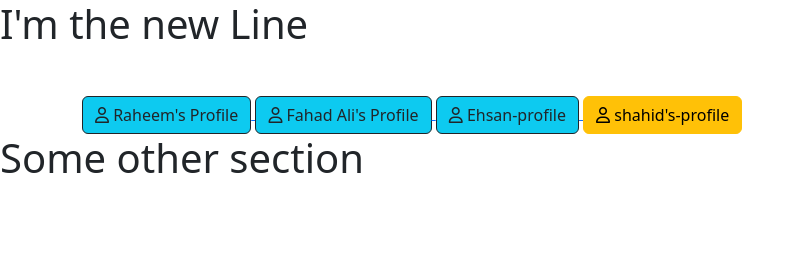
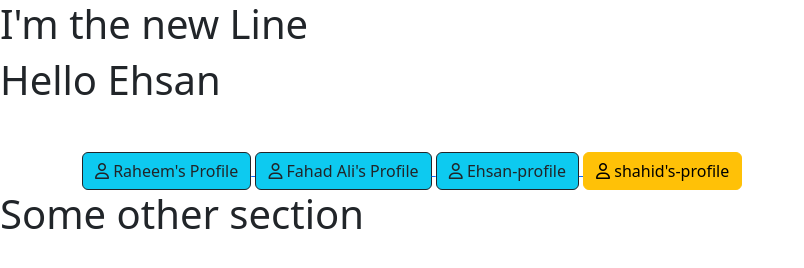
Before and after one commit to khurramIlyas/MyFirstProject, a plain HTML site: page index.html in a window 1280 px wide. Shown: the whole page, without its empty margins (0-804 px from the left). Drawn offline with nearby package versions, Linux system fonts and the light colour scheme.

Commit message:
Ehsan Changes

```diff
--- a/index.html
+++ b/index.html
@@ -9,6 +9,7 @@
   </head>
   <body>
     <h1>I'm the new Line</h1>
+    <h1>Hello Ehsan</h1>
     <div class="container mt-5">
         <div class="row">
             <div class="col col md-4">
```
